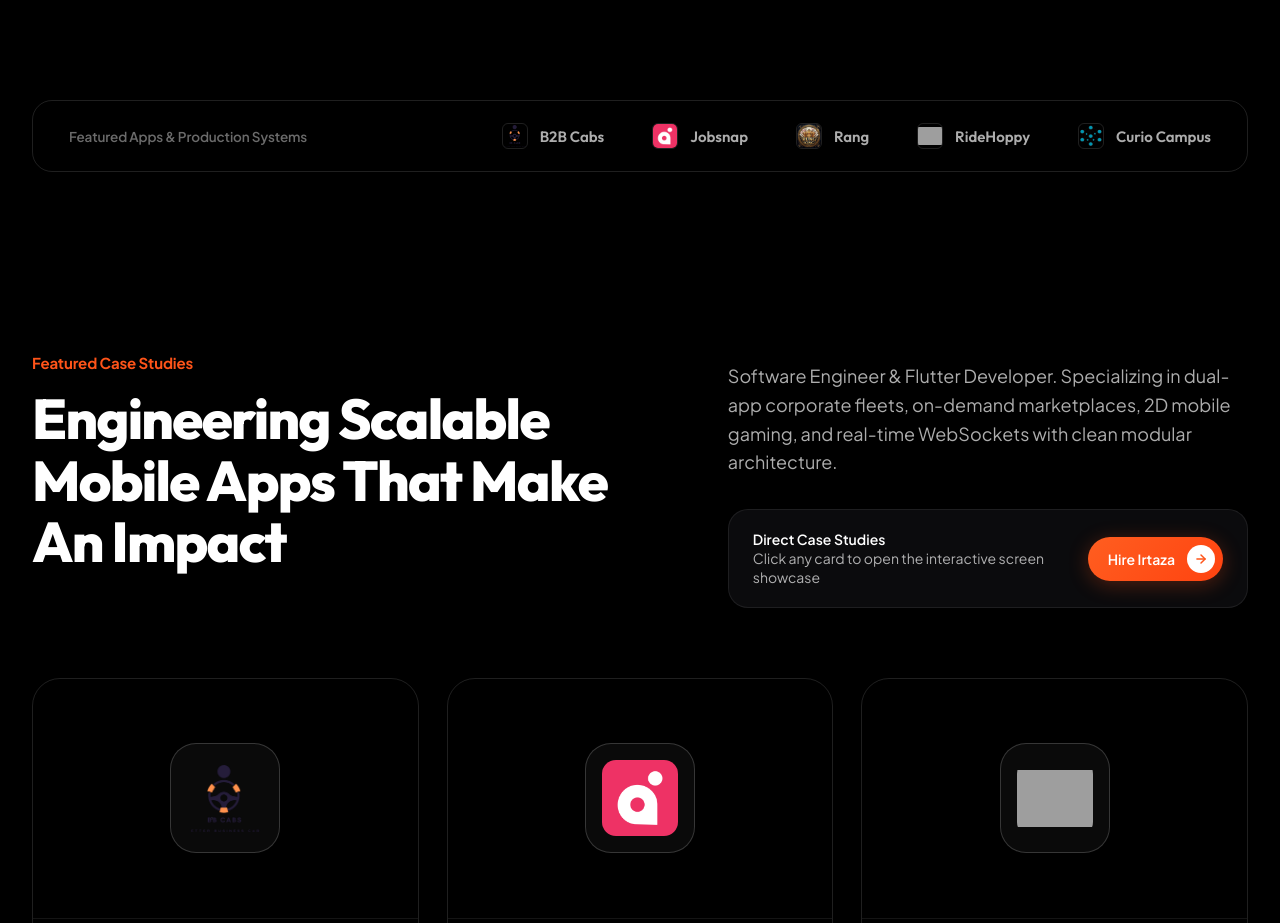
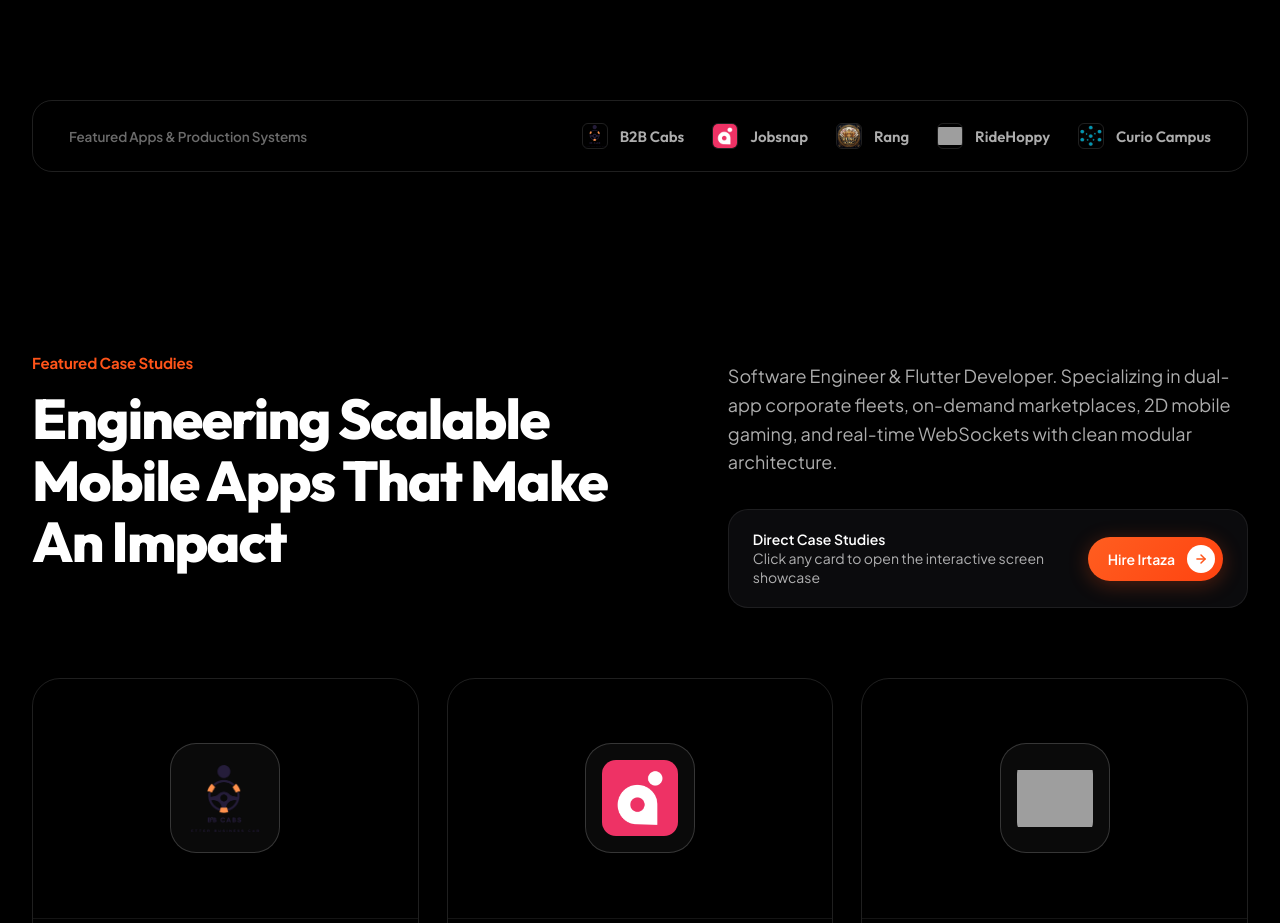
Before and after one commit to Irtaza4/portfolio-irtaza, a plain HTML site: page index.html in a window 1280 px wide. Shown: the part 860-1783 px from the top of the page. Drawn offline with Linux system fonts and the light colour scheme; grey boxes are pictures that could not be loaded; animation ran at ten frames a second.

Commit message:
in style css

```diff
--- a/style.css
+++ b/style.css
@@ -387,7 +387,7 @@ body {
 .brands-logos {
   display: flex;
   align-items: center;
-  gap: 48px;
+  gap: 28px;
   flex-wrap: wrap;
 }
 
```
